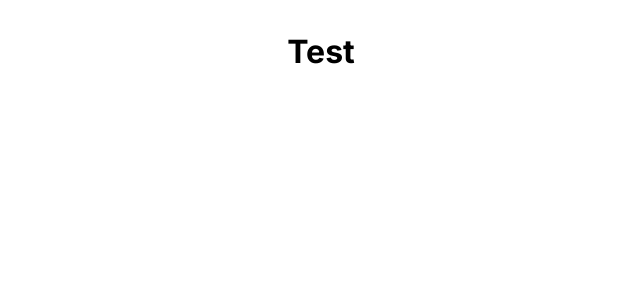
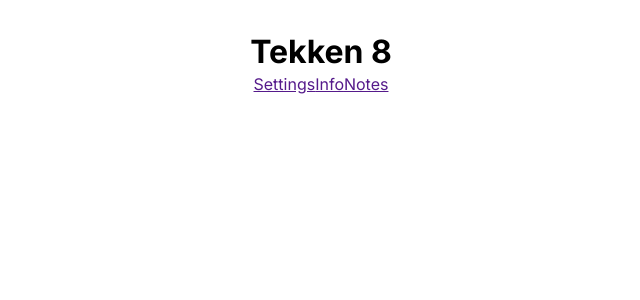
Before and after one commit to gregmjsco/tekken8, a React (Vite) app: page / in a window 1280 px wide. Shown: the top 300 px of the page, without its empty margins (319-959 px from the left). Built offline with nearby package versions, Linux system fonts and the light colour scheme.

Commit message:
Create Header compontent with css and add boilerplate

```diff
--- a/src/App.jsx
+++ b/src/App.jsx
@@ -1,10 +1,11 @@
 import './App.css'
+import Header from './Header/Header'
 
 function App() {
 
   return (
     <>
-     <h1>Test</h1>
+     <Header></Header>
     </>
   )
 }
--- /dev/null
+++ b/src/Header/Header.css
@@ -0,0 +1,3 @@
+header {
+    display: flex;
+}
--- /dev/null
+++ b/src/Header/Header.jsx
@@ -0,0 +1,10 @@
+function Header(){
+    return <header>
+        <h1>Tekken 8</h1>
+        <nav>
+            <a href="">Settings</a><a href="">Info</a><a href="">Notes</a>
+        </nav>
+    </header>
+}
+
+export default Header
```
